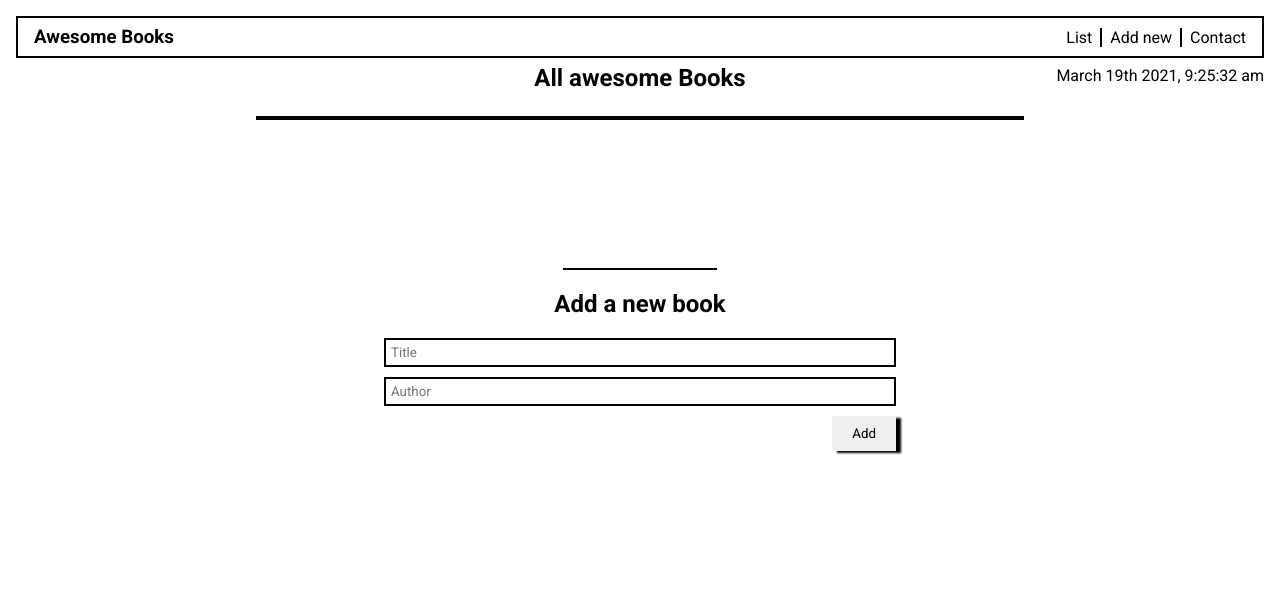
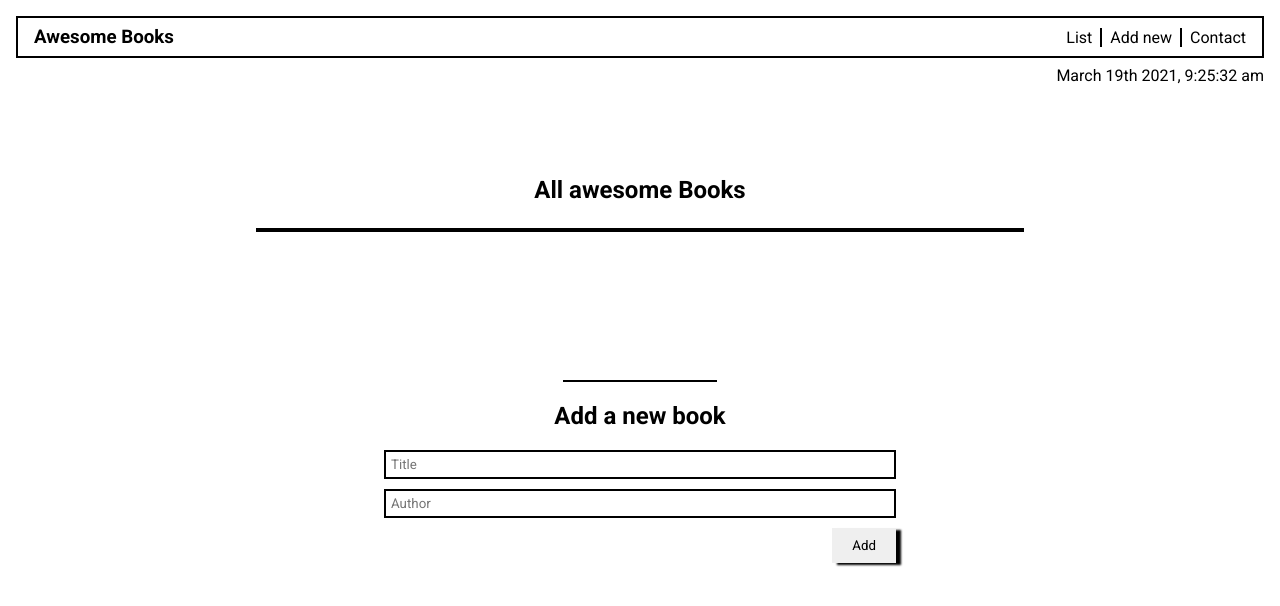
Before and after one commit to VicPeralta/awesomeBooks, a website: page index.html in a window 1280 px wide. Drawn offline with Linux system fonts and the light colour scheme.

Commit message:
Add margin-top to main and height to header

```diff
--- a/styles.css
+++ b/styles.css
@@ -26,6 +26,7 @@ header {
   top: 0;
   padding: 16px;
   width: 100%;
+  height: 14vh;
 }
 
 nav {
@@ -57,6 +58,8 @@ nav {
 }
 
 main {
+  margin-top: 14vh;
+  width: 100%;
   display: flex;
   flex-direction: column;
   gap: 8vh;
```
